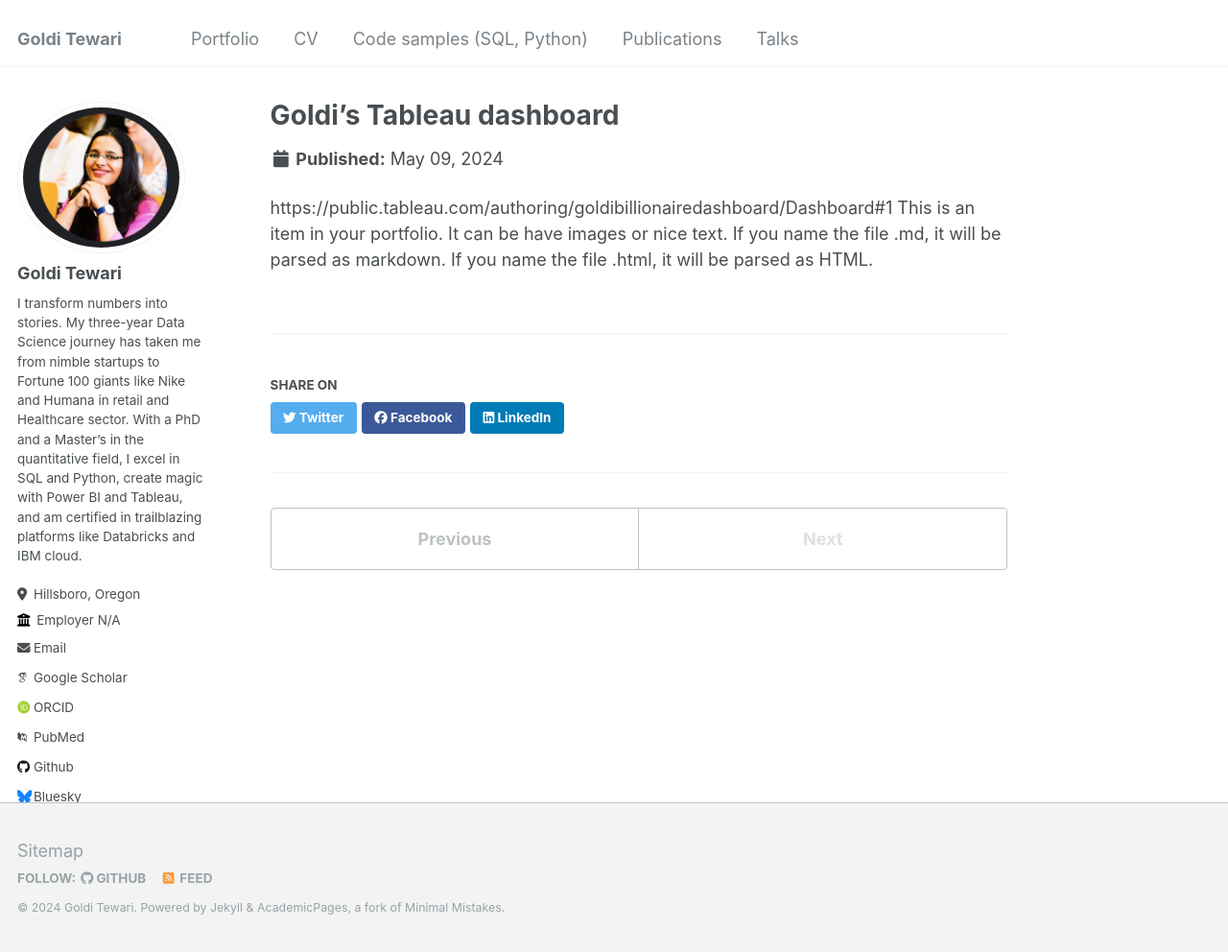
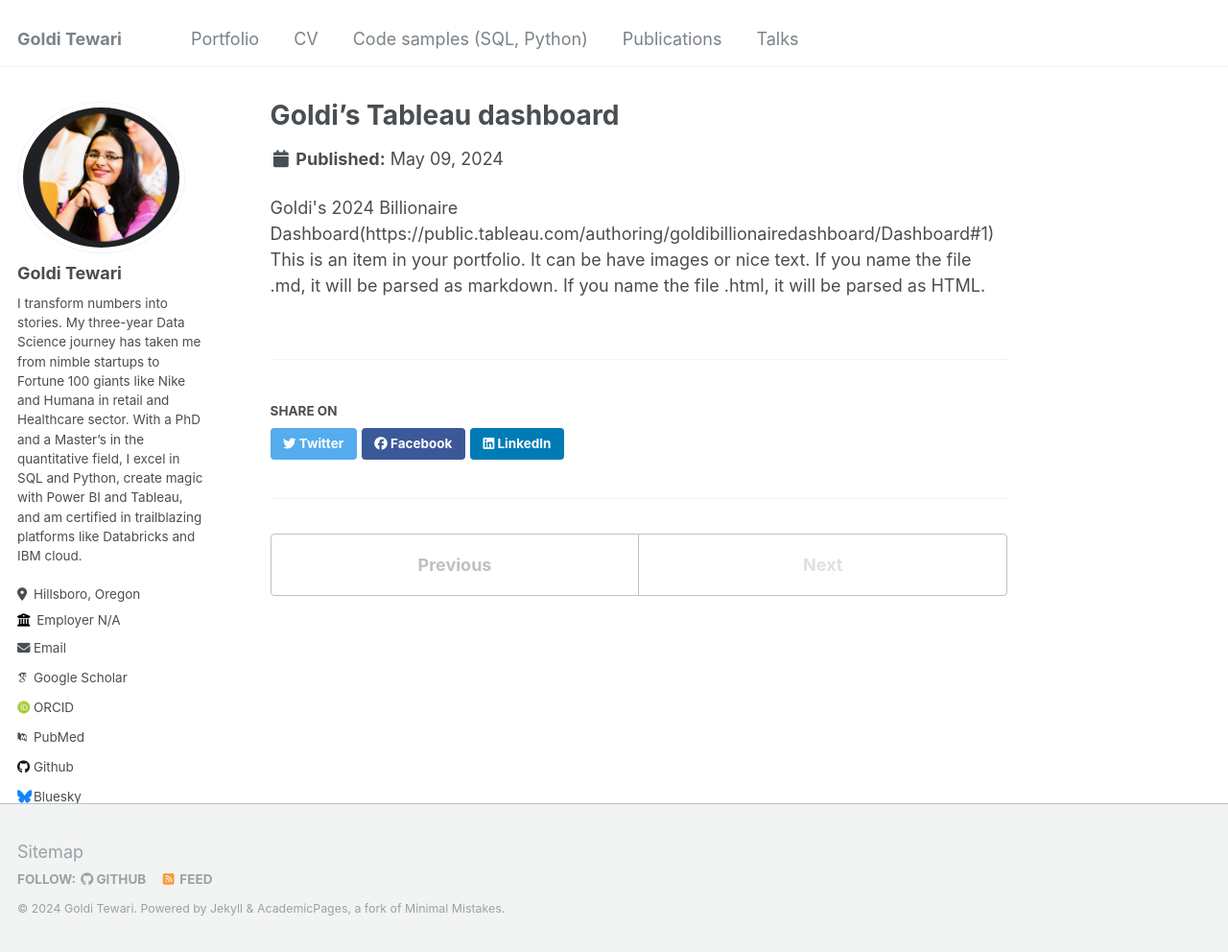
Before and after one commit to golditewari9/golditewari.github.io, a Jekyll site: the page built from _portfolio/Tableau.html, in a window 1280 px wide and 992 px high. Shown: the whole window at 96% size. Built offline with Jekyll 4.4.1, drawn with Linux system fonts in a browser that asks for light colours; some web fonts are replaced.

Commit message:
Update Tableau.html

```diff
--- a/_portfolio/Tableau.html
+++ b/_portfolio/Tableau.html
@@ -3,5 +3,5 @@ title: "Goldi's Tableau dashboard"
 excerpt: "Short description of portfolio item number 2 <br/><img src='/images/500x300.png'>"
 collection: portfolio
 ---
-https://public.tableau.com/authoring/goldibillionairedashboard/Dashboard#1
+Goldi's 2024 Billionaire Dashboard(https://public.tableau.com/authoring/goldibillionairedashboard/Dashboard#1)
 This is an item in your portfolio. It can be have images or nice text. If you name the file .md, it will be parsed as markdown. If you name the file .html, it will be parsed as HTML.
```
